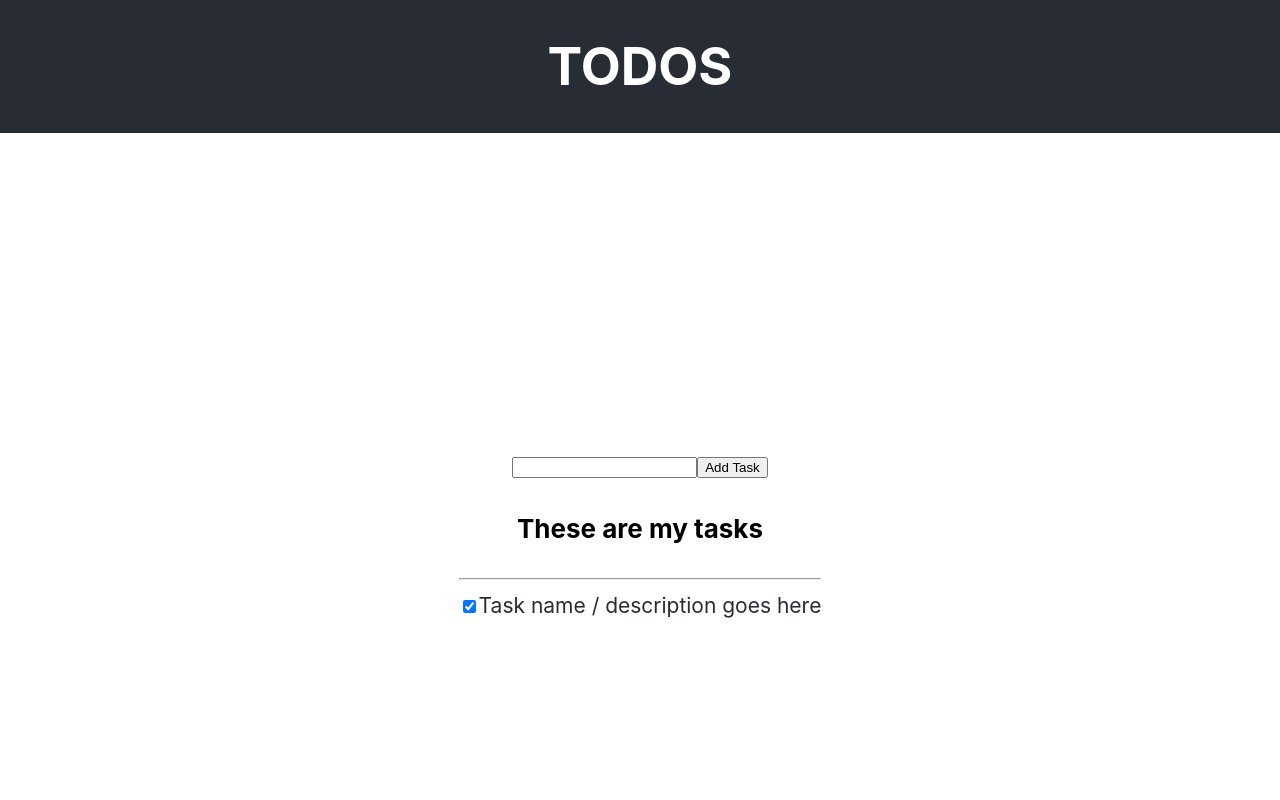
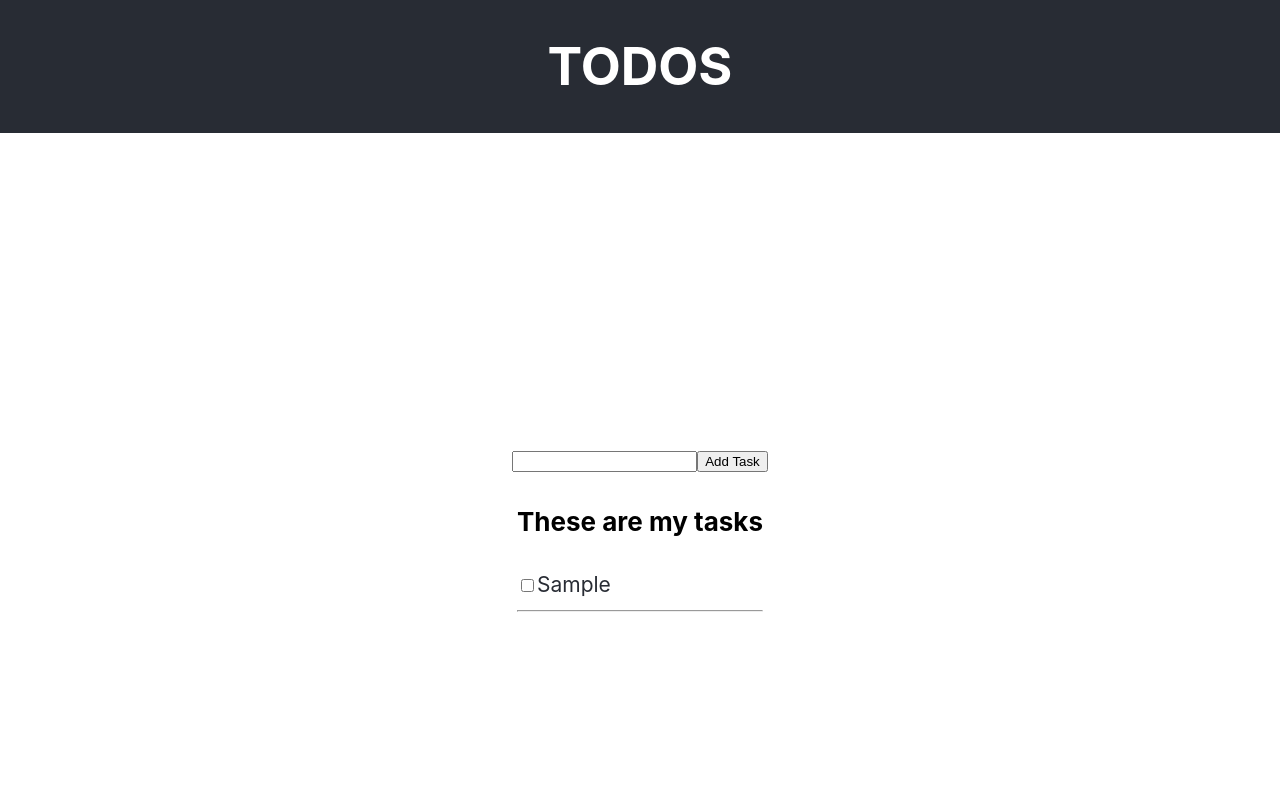
Before and after one commit to enowmbi/todo-app-react, a React (Create React App) app: page / in a window 1280 px wide. Both pictures are taken after typing "Sample" into the empty fields and a click on the button "Add Task". Shown: the top 800 px of the page. Built offline with nearby package versions, Linux system fonts and the light colour scheme.

Commit message:
Finish basic setup of components with necessary placeholders

```diff
--- a/src/components/main.jsx
+++ b/src/components/main.jsx
@@ -6,7 +6,7 @@ const Main = ()=>{
     const [tasks, setTasks] = useState([])
 
     const handleAddTask =(e) =>{
-        setTasks([...tasks, e])
+        setTasks((prevTasks) => { return [...prevTasks, {id: 1, name: e, completed: false}]})
     }
 
     return(
--- a/src/components/newtask.jsx
+++ b/src/components/newtask.jsx
@@ -5,8 +5,9 @@ const NewTask =(props)=>{
     const taskNameRef = useRef()
 
     const addTask =()=>{
+        if(taskNameRef.current.value === "") return
         props.addTask(taskNameRef.current.value)
-        taskNameRef.current.value =""
+        taskNameRef.current.value =null
     }
 
     return(
--- a/src/components/task.jsx
+++ b/src/components/task.jsx
@@ -1,9 +1,9 @@
-const Task =()=>{
+const Task =(props)=>{
     return(
         <div className="App-task">
         <label>
-            <input type="checkbox" checked={true}/>
-            {"Task name / description goes here"}
+            <input type="checkbox" checked={props.checked}/>
+            {props.name}
         </label>
         </div>
     )
--- a/src/components/tasks.jsx
+++ b/src/components/tasks.jsx
@@ -1,11 +1,13 @@
 import Task from "../components/task"
 
-const Tasks =()=>{
+const Tasks =(props)=>{
   return(
       <div>
           <h4>These are my tasks</h4>
+          {props.tasks.map((task)=>{
+              return(<Task key={task.id} name={task.name} checked={task.complete}/>)
+          })}
           <hr/>
-          <Task/>
       </div>
   )
 }
```
